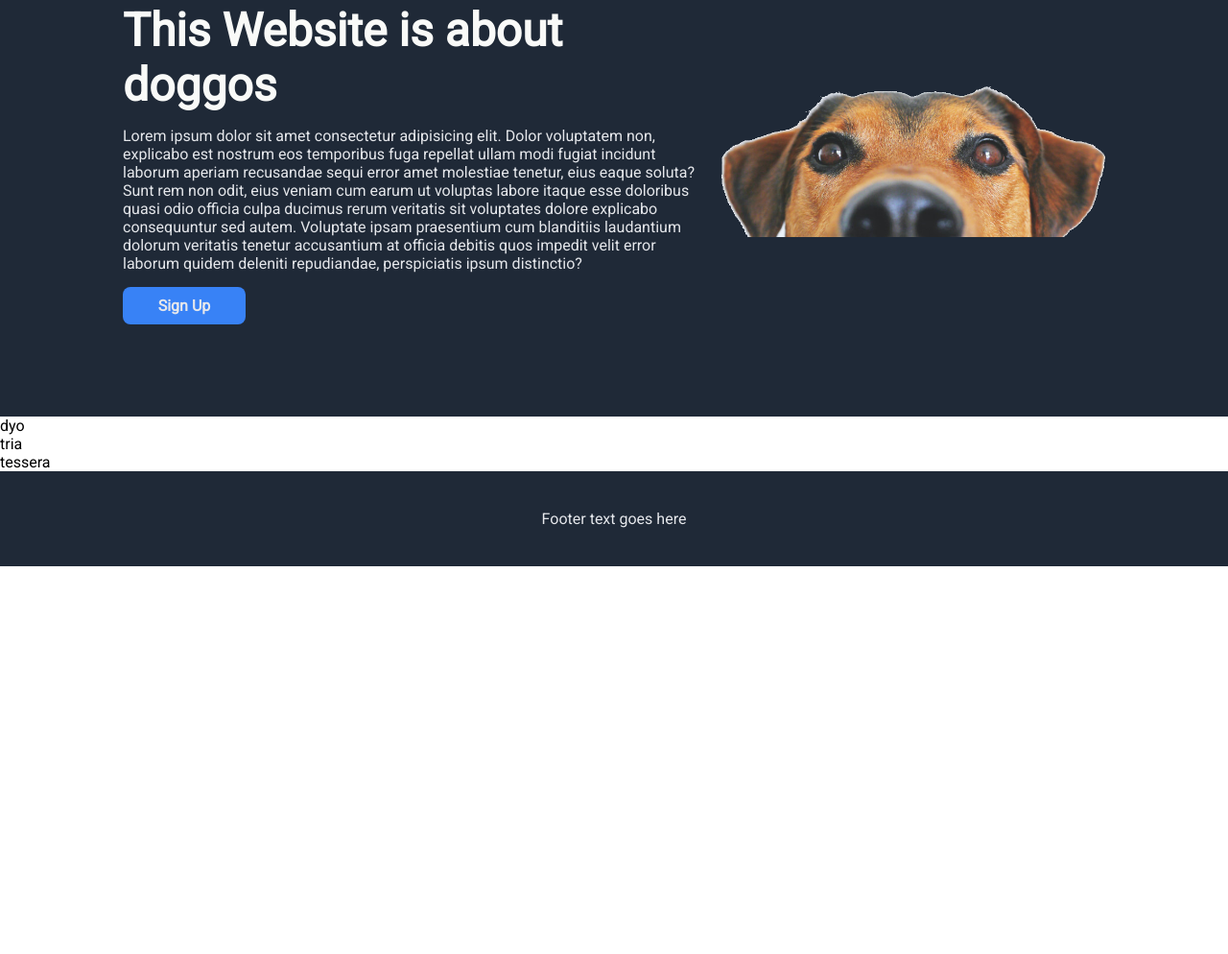
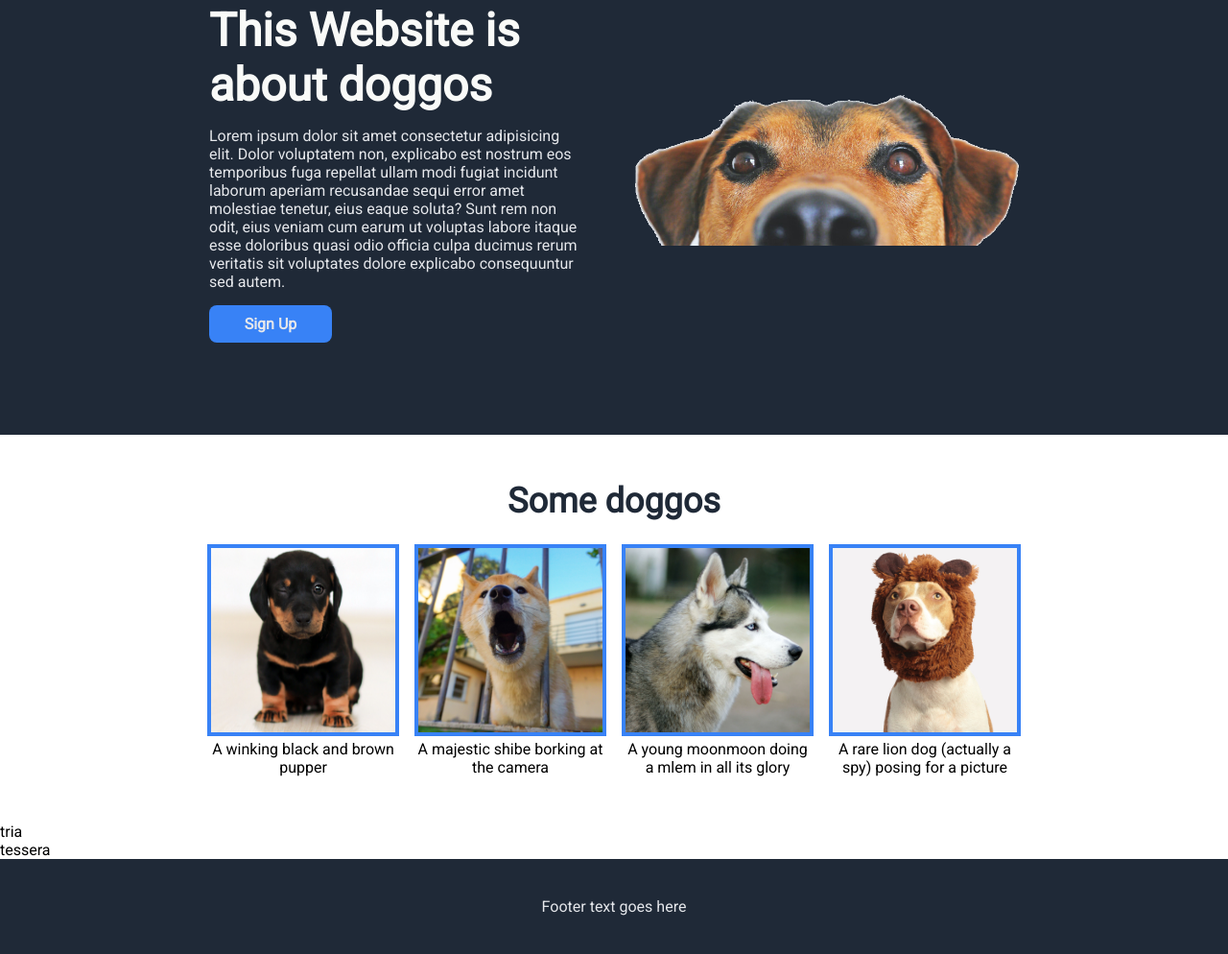
Before and after one commit to chriskaf1/landingpage, a plain HTML site: page index.html in a window 1280 px wide. Shown: the part 167-1161 px from the top of the page at 96% size. Before the commit the page ends 800 px from the top, so only its background shows below. Drawn offline with Linux system fonts and the light colour scheme.

Commit message:
Complete section 2

```diff
--- a/css/style.css
+++ b/css/style.css
@@ -63,8 +63,9 @@ a {
   margin: 48px 0px;
   display: flex;
   flex-direction: row;
-  gap: 24px;
-  flex-basis: 0.75vw;
+  gap: 60px;
+  /* flex-basis: 0.75vw; */
+  padding: 0 90px;
   align-items: center;
   justify-content: space-between;
 }
@@ -92,6 +93,36 @@ a {
 .hero-image img {
   width: 400px;
 }
+.section2 {
+    margin: 48px 0;
+    flex-flow: column wrap;
+    justify-content: center;
+    align-items: center;
+    gap: 24px;
+}
+.section2-text {
+color: #1f2937;
+font-size: 36px;
+font-weight: 1000;
+}
+.section2-images {
+    display: flex;
+    flex-flow: row wrap;
+    justify-content: center;
+    gap: 16px;
+}
+.section2-imagebox img {
+    width: 200px;
+    height: 200px;
+    border: #3882f6 solid 4px;
+
+}
+.section2-imagebox figcaption {
+    width: 200px;
+    display: flex;
+    flex-flow: row wrap;
+    text-align: center;
+}
 .footer {
   padding: 40px;
   flex-shrink: 0;
--- a/index.html
+++ b/index.html
@@ -33,10 +33,7 @@
             amet molestiae tenetur, eius eaque soluta? Sunt rem non odit, eius
             veniam cum earum ut voluptas labore itaque esse doloribus quasi odio
             officia culpa ducimus rerum veritatis sit voluptates dolore
-            explicabo consequuntur sed autem. Voluptate ipsam praesentium cum
-            blanditiis laudantium dolorum veritatis tenetur accusantium at
-            officia debitis quos impedit velit error laborum quidem deleniti
-            repudiandae, perspiciatis ipsum distinctio?
+            explicabo consequuntur sed autem.
           </p>
           <div class="button section1-button not-selectable" href="#">
             Sign Up
@@ -50,7 +47,27 @@
         </div>
       </div>
     </div>
-    <div class="section section2">dyo</div>
+    <div class="section section2">
+      <div class="section2-text">Some doggos</div>
+      <div class="section2-images">
+        <div class="section2-imagebox">
+            <img src="./images/1.jpg" alt="Winking Black and Brown Puppy" />
+            <figcaption>A winking black and brown pupper</figcaption>
+        </div>
+        <div class="section2-imagebox">
+            <img src="./images/2.jpg" alt="A Dog Barking Near a Metal Fence" />
+            <figcaption>A majestic shibe borking at the camera</figcaption>
+        </div>
+        <div class="section2-imagebox">
+            <img src="./images/3.jpg" alt="Siberian Husky Sticking Its Tongue Out" />
+            <figcaption>A young moonmoon doing a mlem in all its glory</figcaption>
+        </div>
+        <div class="section2-imagebox">
+            <img src="./images/4.jpg" alt="Brown and White American Pit Bull Terrier With Brown Costume" />
+            <figcaption>A rare lion dog (actually a spy) posing for a picture</figcaption>
+        </div>
+      </div>
+    </div>
     <div class="section section3">tria</div>
     <div class="section section4">tessera</div>
     <div class="footer">Footer text goes here</div>
```
Also changed, not shown: images/1.jpg (added), images/2.jpg (added), images/3.jpg (added), images/4.jpg (added), 1 other file.
